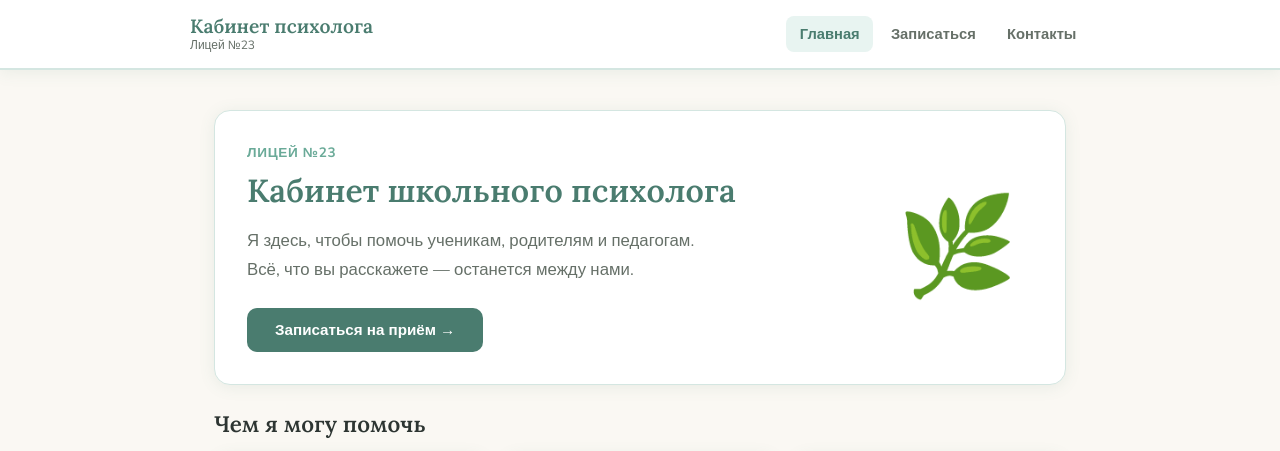
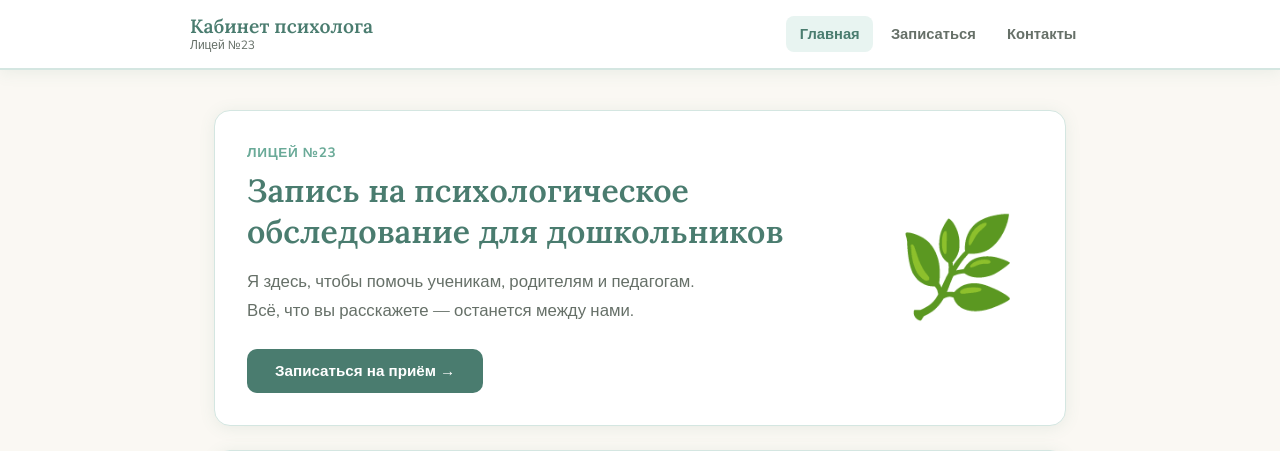
Before and after one commit to stephanvoytov/psychology-site, a Django app: page / in a window 1280 px wide. Shown: the top 451 px of the page. Run offline with Django 5.2, Linux system fonts and the light colour scheme.

Commit message:
Update home.html

```diff
--- a/templates/booking/home.html
+++ b/templates/booking/home.html
@@ -4,11 +4,13 @@
 
 {% block content %}
 
+
 <!-- Приветственный блок -->
 <div class="card" style="margin-bottom: 1.5rem; display: flex; gap: 2rem; align-items: center;">
     <div style="flex: 1;">
-        <p style="color: var(--green-light); font-weight: 700; font-size: 0.85rem; letter-spacing: 0.05em; text-transform: uppercase; margin-bottom: 0.5rem;">Лицей №23</p>
-        <h1>Кабинет школьного психолога</h1>
+        <p style="color: var(--green-light); font-weight: 700; font-size: 0.85rem; letter-spacing: 0.05em; text-transform: uppercase; margin-bottom: 0.5rem;">
+            Лицей №23</p>
+        <h1>Запись на психологическое обследование для дошкольников</h1>
         <p style="color: var(--text-soft); margin: 1rem 0 1.5rem; line-height: 1.7; font-size: 1.05rem;">
             Я здесь, чтобы помочь ученикам, родителям и педагогам.<br>
             Всё, что вы расскажете — останется между нами.
@@ -18,6 +20,23 @@
     <!-- Иллюстрация (можно заменить на фото психолога) -->
     <div style="font-size: 6rem; text-align: center; padding: 1rem;">🌿</div>
 </div>
+
+<!-- Приветственный блок -->
+<div class="card" style="margin-bottom: 1.5rem; display: flex; gap: 2rem; align-items: center;">
+    <div style="flex: 1;">
+        <p style="color: var(--green-light); font-weight: 700; font-size: 0.85rem; letter-spacing: 0.05em; text-transform: uppercase; margin-bottom: 0.5rem;">
+            Лицей №23</p>
+        <h1>Кабинет школьного психолога</h1>
+        <p style="color: var(--text-soft); margin: 1rem 0 1.5rem; line-height: 1.7; font-size: 1.05rem;">
+            Я здесь, чтобы помочь ученикам, родителям и педагогам.<br>
+            Всё, что вы расскажете — останется между нами.
+        </p>
+        <a href="{% url 'schedule' %}" class="btn btn-primary">Записаться на приём →</a>
+    </div>
+    <!-- Иллюстрация (можно заменить на фото психолога) -->
+    <img src="https://maoulic23.gosuslugi.ru/persony/sotrudniki_17.html">
+</div>
+
 
 <!-- Блоки "Чем могу помочь" -->
 <h2 style="margin-bottom: 1rem;">Чем я могу помочь</h2>
@@ -53,7 +72,8 @@
 <div class="card" style="background: var(--green-pale); border-color: var(--border);">
     <h2 style="margin-bottom: 0.75rem;">Как записаться?</h2>
     <ol style="color: var(--text-soft); line-height: 2; padding-left: 1.25rem;">
-        <li>Перейдите на страницу <a href="{% url 'schedule' %}" style="color: var(--green); font-weight: 700;">«Записаться»</a></li>
+        <li>Перейдите на страницу <a href="{% url 'schedule' %}" style="color: var(--green); font-weight: 700;">«Записаться»</a>
+        </li>
         <li>Выберите удобную дату и время</li>
         <li>Заполните короткую форму</li>
         <li>Всё — ждём вас в кабинете!</li>
```
